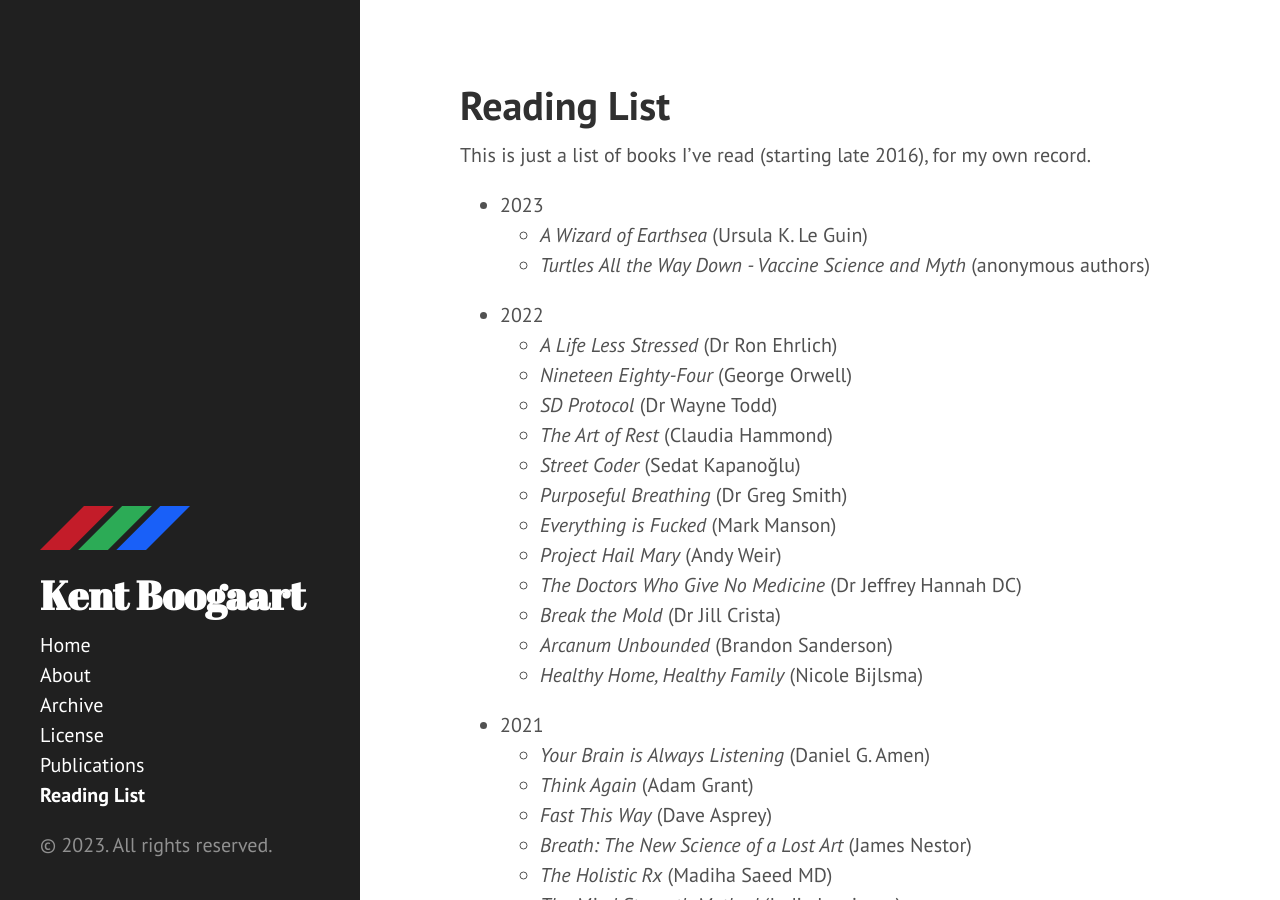
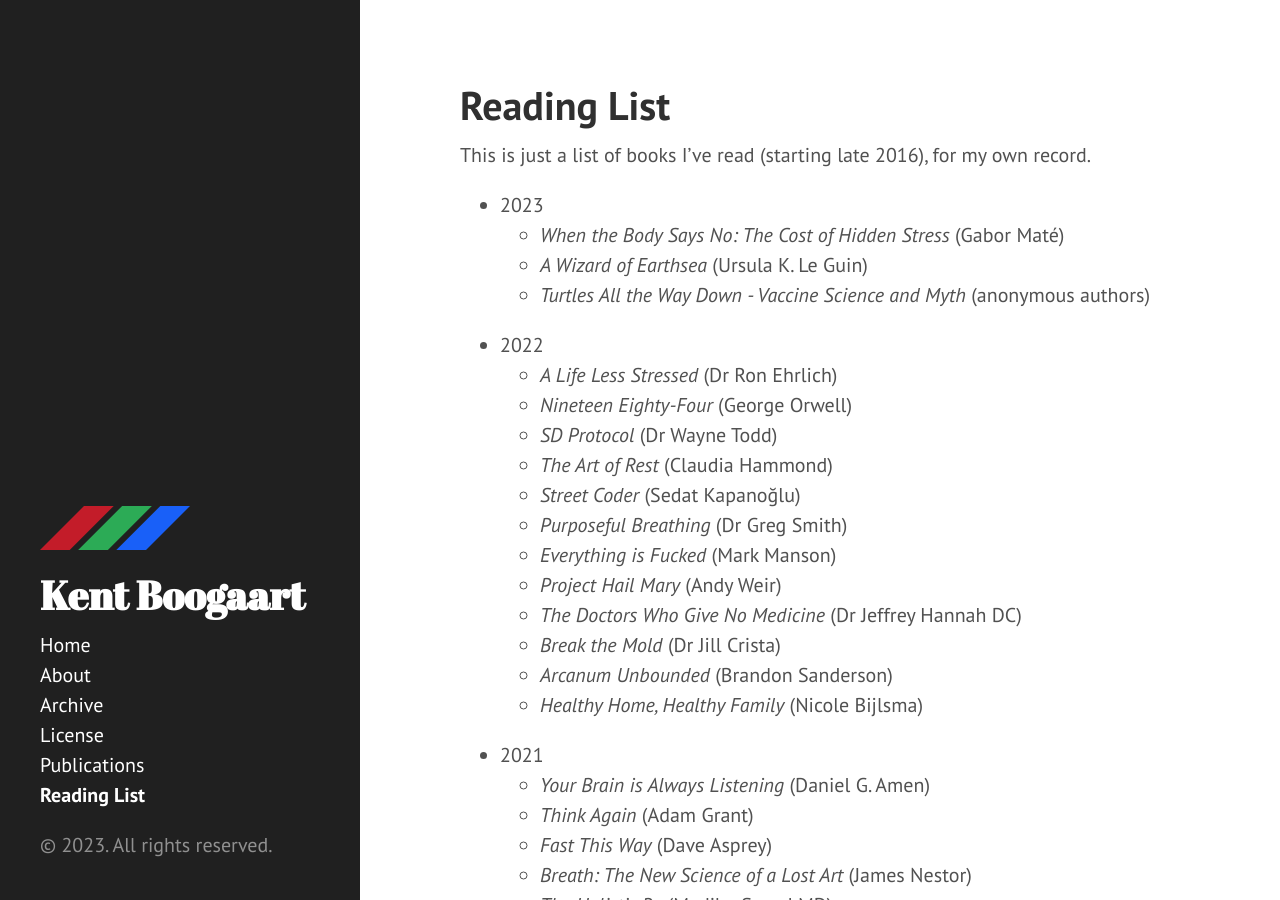
Before and after one commit to kentcb/kentcb.github.io, a Jekyll site: the page built from reading-list.md, in a window 1280 px wide and 900 px high. Built offline with Jekyll 4.4.1, drawn with Linux system fonts in a browser that asks for light colours; nearby versions of some CDN libraries.

Commit message:
Add When the Body Says No

```diff
--- a/reading-list.md
+++ b/reading-list.md
@@ -6,6 +6,7 @@ sidebar: true
 This is just a list of books I've read (starting late 2016), for my own record.
 
 * 2023
+    * _When the Body Says No: The Cost of Hidden Stress_ (Gabor Maté)
     * _A Wizard of Earthsea_ (Ursula K. Le Guin)
     * _Turtles All the Way Down - Vaccine Science and Myth_ (anonymous authors)
 * 2022
```
